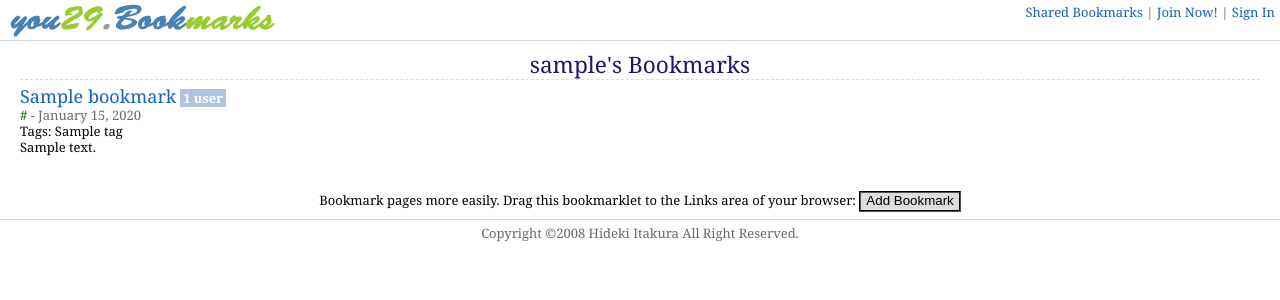
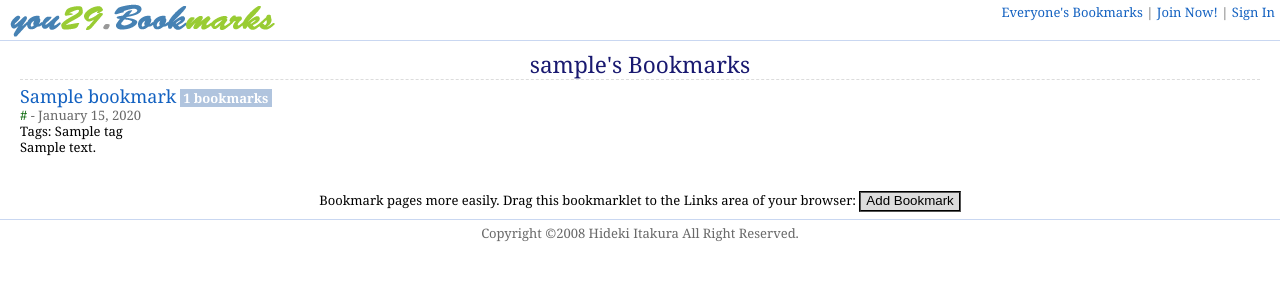
Before and after one commit to hideki/you29, a Django app: template you29/templates/bookmarks/user_page.html in a window 1280 px wide. Shown: the top 300 px of the page. Run offline with Django 3.2, Linux system fonts and the light colour scheme; the template is opened without the code that fills it: most values are stand-ins (such as "Sample title", 1, 10 or a date in 2020).

Commit message:
Code refactoring

```diff
--- a/you29/bookmarks/admin.py
+++ b/you29/bookmarks/admin.py
@@ -1,5 +1,4 @@
 from django.contrib import admin
-#from models import Link, Bookmark, SharedBookmark
 from models import Link, Bookmark
 
 class LinkAdmin(admin.ModelAdmin):
@@ -8,9 +7,5 @@ class LinkAdmin(admin.ModelAdmin):
 class BookmarkAdmin(admin.ModelAdmin):
     pass
 
-#class SharedBookmarkAdmin(admin.ModelAdmin):
-#    pass
-
 admin.site.register(Link, LinkAdmin)
 admin.site.register(Bookmark, BookmarkAdmin)
-#admin.site.register(SharedBookmark, SharedBookmarkAdmin)
--- a/you29/templates/bookmarks/bookmark_list.html
+++ b/you29/templates/bookmarks/bookmark_list.html
@@ -3,12 +3,10 @@
     {% for bookmark in bookmarks %}
       <li class="bookmark">
         <h2 class="title" style="display:inline;"><a href="{{bookmark.link.url}}" class="title">{{bookmark.title}}</a></h2>
-        {% if bookmark.link.sharedbookmark %}
-            {% if bookmark.is_popular %}
-            <span class="count-popular">&nbsp;{{bookmark.link.sharedbookmark.users.count}}&nbsp;user&nbsp;</span>
-            {% else %}
-            <span class="count">&nbsp;{{bookmark.link.sharedbookmark.users.count}}&nbsp;user&nbsp;</span>
-            {% endif %}
+        {% if bookmark.is_popular %}
+          <span class="count-popular">&nbsp;{{bookmark.link.bookmark_set.count}}&nbsp;bookmarks&nbsp;</span>
+        {% else %}
+          <span class="count">&nbsp;{{bookmark.link.bookmark_set.count}}&nbsp;bookmarks&nbsp;</span>
         {% endif %}
         <div class="detail">
           <a href="{{bookmark.link.url}}" class="url">{{bookmark.link.url}}</a>
--- a/you29/templates/bookmarks/main_page.html
+++ b/you29/templates/bookmarks/main_page.html
@@ -1,7 +1,7 @@
 <!DOCTYPE HTML PUBLIC "-//W3C//DTD HTML 4.01//EN" "http://www.w3.org/TR/html4/strict.dtd">
 <html>
   <head>
-    <title>you29.Bookmarks</title>
+    <title>you29.Bookmarks: Everyone's Bookmarks</title>
     <link rel="stylesheet" href="/site_media/yui/reset-fonts/reset-fonts.css" type="text/css">
     <style>
         *{font-family:'Century Gothic', Georgia, Serif}
@@ -51,7 +51,7 @@
 
       <!-- Content -->
       <div id="content">
-        <center><h1 id="title">Shared Bookmarks</h1></center>
+        <center><h1 id="title">Everyone's Bookmarks</h1></center>
         {% include "bookmarks/link_list.html"%}
       </div>
       <!-- End of content -->
--- a/you29/templates/bookmarks/user_page.html
+++ b/you29/templates/bookmarks/user_page.html
@@ -1,7 +1,7 @@
 <!DOCTYPE HTML PUBLIC "-//W3C//DTD HTML 4.01//EN" "http://www.w3.org/TR/html4/strict.dtd">
 <html>
   <head>
-    <title>{{username}}'s Bookmarks on You29</title>
+    <title>you29.Bookmarks: {{username}}'s Bookmarks</title>
     <link rel="stylesheet" href="/site_media/yui/reset-fonts/reset-fonts.css" type="text/css">
     <style>
         *{font-family:'Century Gothic', Georgia, Serif}
@@ -36,10 +36,10 @@
         </div>
         <!-- user menu -->
         <div id="user-menu">
-            <a id="bookmarks-home" href="/bookmarks/public/">Shared Bookmarks</a> |
+            <a id="bookmarks-home" href="/bookmarks/public/">Everyone's Bookmarks</a> |
           {% if user.is_authenticated %}
             Signed in as <b>{{user.username}}</b> |
-            <a id="save" href="/bookmarks/new/">Save a new bookmark</a> |
+            <a id="save" href="/bookmarks/new/">Save a New Bookmark</a> |
             <a id="logout" href="/accounts/logout/">Sign Out</a>
           {% else %}
             <a id="register" href="/accounts/register/">Join Now!</a> |
```
Also changed, not shown: you29/bookmarks/models.py (+7 -20 lines), you29/bookmarks/views.py (+1 -29 lines).
